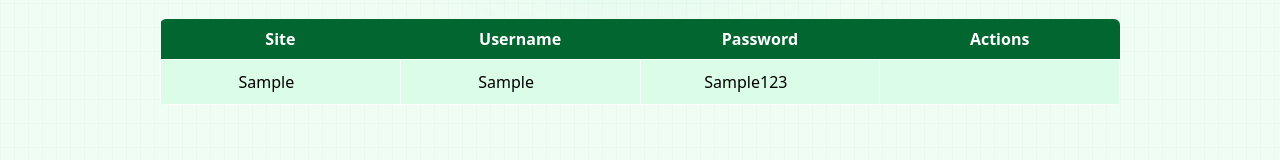
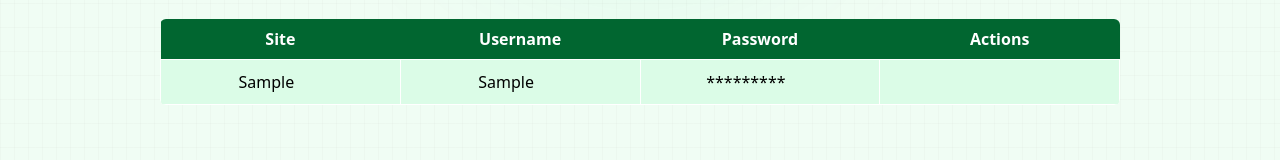
Before and after one commit to Dhruv-Raichand/Pass-Man, a React (Vite) app: page / in a window 1280 px wide. Both pictures are taken after typing "Sample", "Sample", "Sample123" into the empty fields and a click on the button "Add Password". Shown: the part 437-597 px from the top of the page. Built offline with nearby package versions, Linux system fonts and the light colour scheme; some icons are missing.

Commit message:
Mask password and remove links in Manager component
Replaced links for username and password with plain text and masked password.

```diff
--- a/src/Components/Manager.jsx
+++ b/src/Components/Manager.jsx
@@ -208,9 +208,9 @@ const editPassword = (id)=>{
                         </td>
                         <td className="text-center w-32 py-2 border border-white">
                           <div className="flex justify-center items-center">
-                            <a href={item.username} target="_blank">
+                            <span>
                               {item.username}
-                            </a>
+                            </span>
                             <div
                               className="lordiconcopy size-7 cursor-pointer"
                               onClick={() => {
@@ -232,9 +232,9 @@ const editPassword = (id)=>{
                         </td>
                         <td className="text-center w-32 py-2 border border-white">
                           <div className="flex justify-center items-center">
-                            <a href={item.password} target="_blank">
-                              {item.password}
-                            </a>
+                            <span>
+                              {"*".repeat(item.password.length)}
+                            </span>
                             <div
                               className="lordiconcopy size-7 cursor-pointer"
                               onClick={() => {
```
